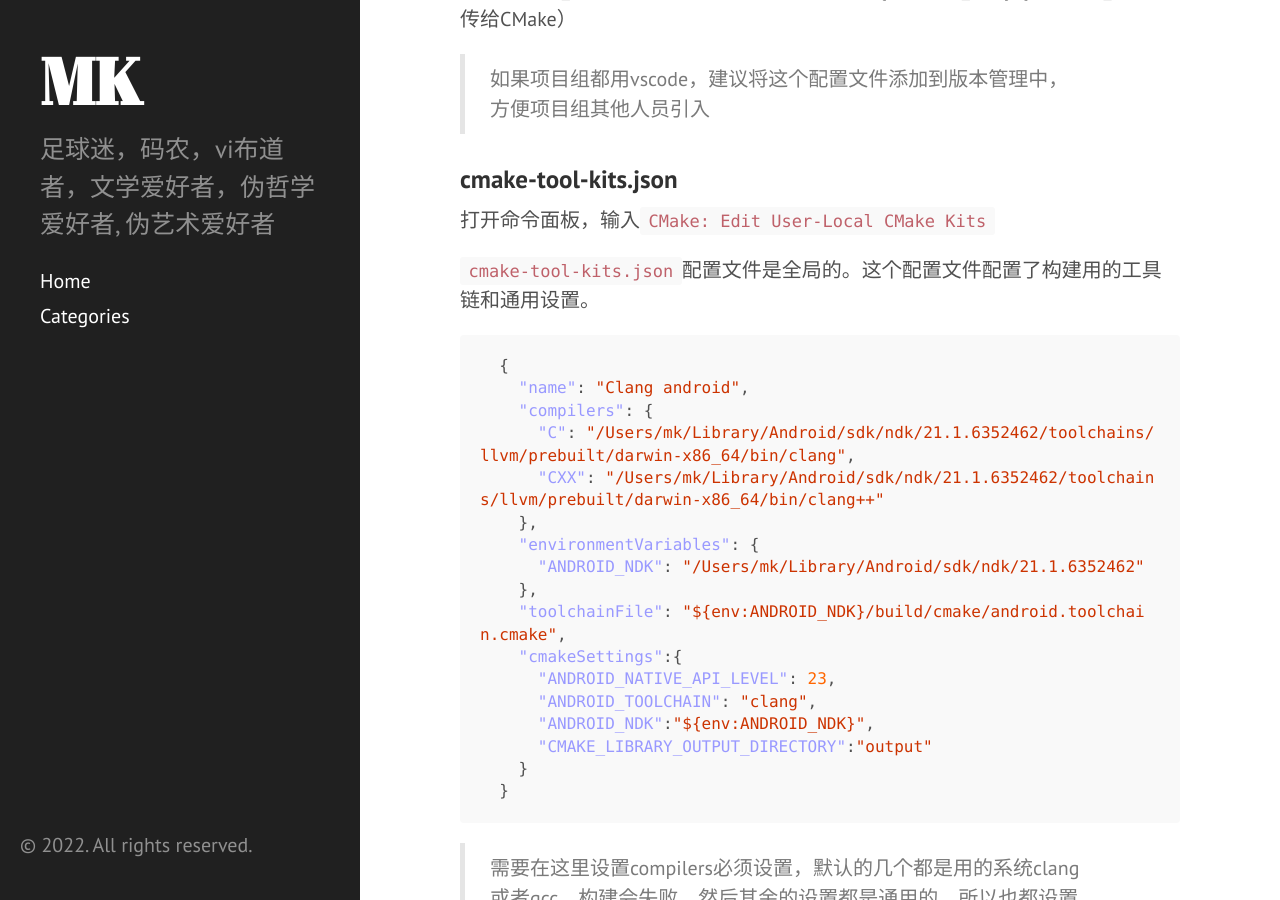
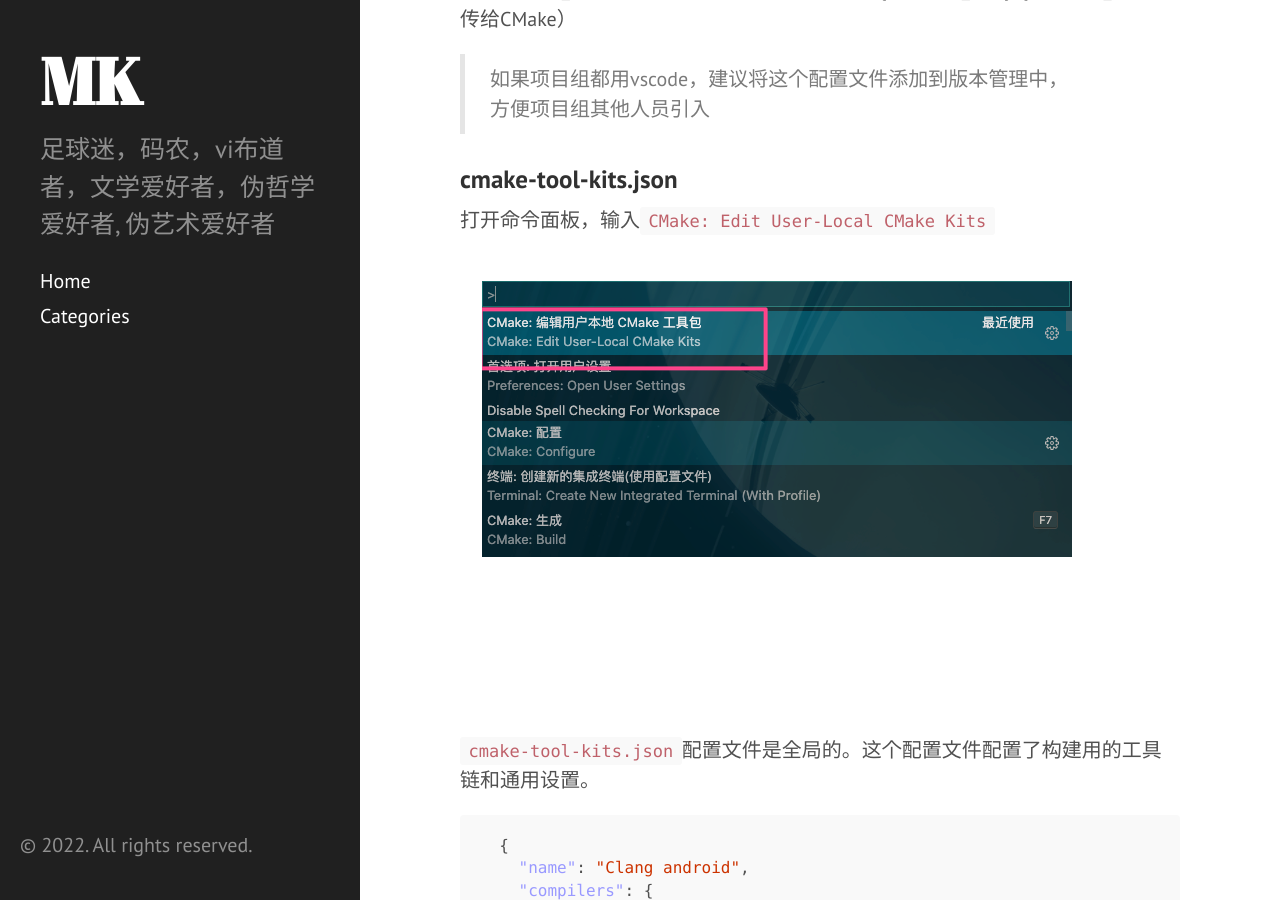
Before and after one commit to ckitterl/ckitterl.github.io, a Jekyll site: the page built from _posts/2021-09-01-vscode开发android ndk的环境配置.md, in a window 1280 px wide and 900 px high, scrolled down 1977 px. Built offline with Jekyll 4.4.1, drawn with Linux system fonts in a browser that asks for light colours.

Commit message:
更换主题后迁移图片

````diff
--- a/_posts/2021-09-01-vscode开发android ndk的环境配置.md
+++ b/_posts/2021-09-01-vscode开发android ndk的环境配置.md
@@ -67,7 +67,7 @@ abi:
 
 ### cmake-tool-kits.json
 打开命令面板，输入`CMake: Edit User-Local CMake Kits`
-![](assets/image/cmake-setting-cmake-tool-kits.png)
+![](/assets/image/cmake-setting-cmake-tool-kits.png)
 `cmake-tool-kits.json`配置文件是全局的。这个配置文件配置了构建用的工具链和通用设置。
 ```json
   {
@@ -93,7 +93,7 @@ abi:
 
 ### settings.json
 打开命令面板，输入`settings`，选择`Perferences: Open User Settings`
-![](assets/image/cmake-settings.png)
+![](/assets/image/cmake-settings.png)
 
 这个就是普通的vscode配置文件,这里配置的是跟项目相关的，包括`cmake构建结果输出的位置`和`是否在打开项目的时候是否立即进行构建`
 
````
Also changed, not shown: assets/image/cmake-setting-cmake-tool-kits.png (added), assets/image/cmake-settings.png (added), assets/image/mount_external_storage.png (added), assets/logo.png (added), assets/logo.svg (added).
